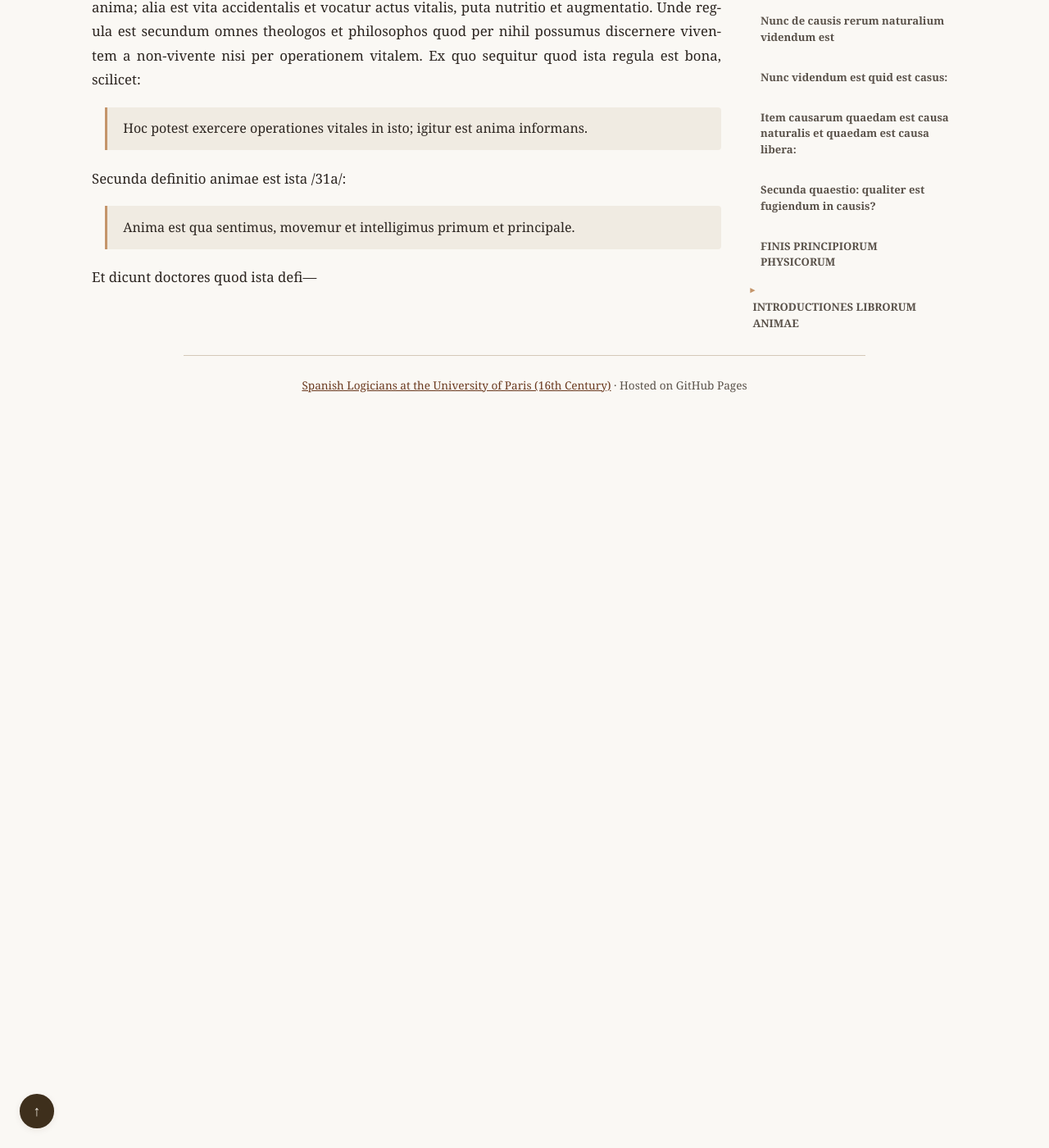
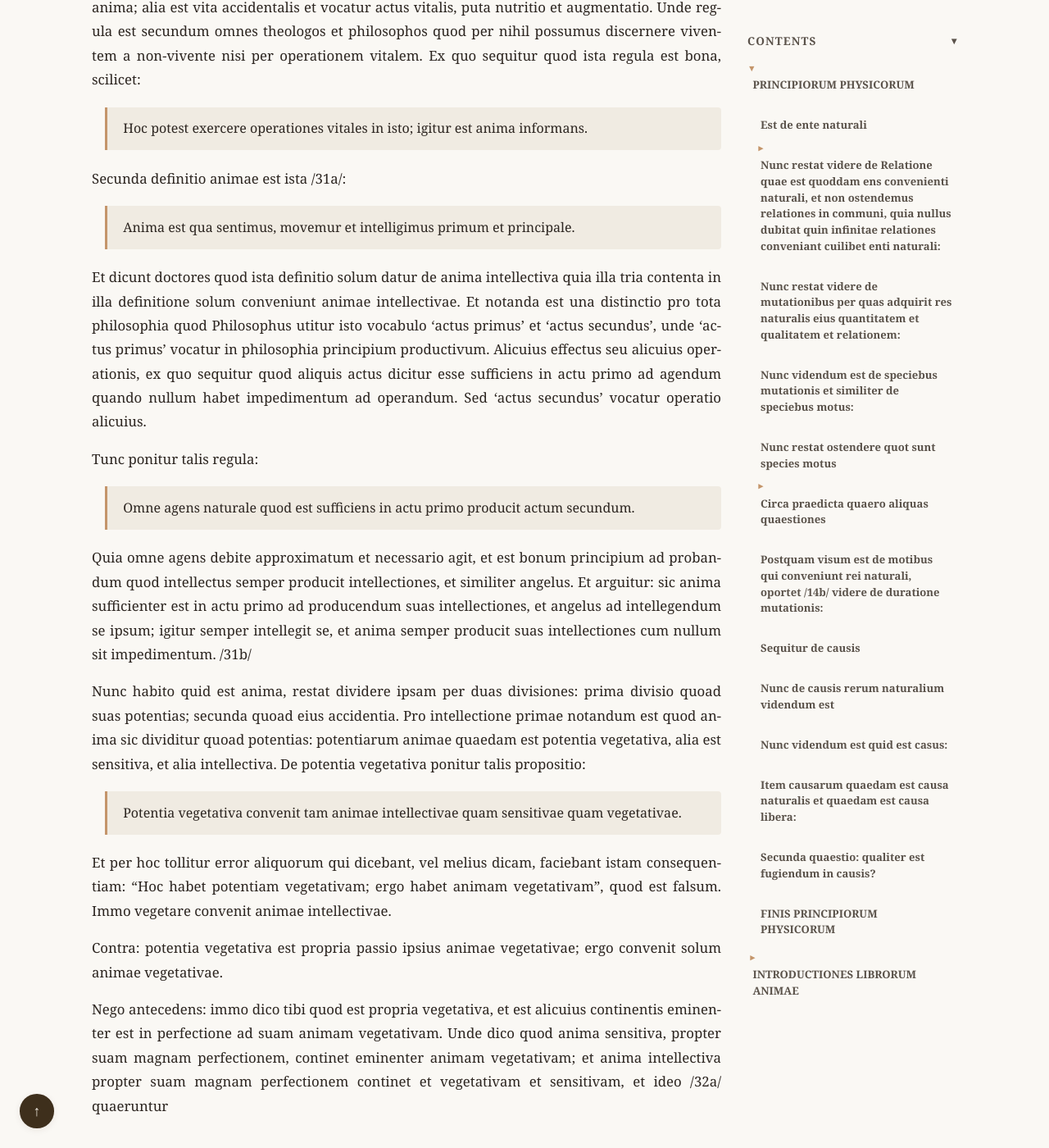
Before and after one commit to JoseBalado/Spanish-Logicians-at-the-University-of-Paris, a Jekyll site: the page built from philosophers/Jeronimo-Pardo/Principiorum-Phisicorum-et-Introductiones-Librorum-Animae.md, in a window 1280 px wide and 1400 px high, scrolled down 36149 px. Shown: the whole window at 82% size. Built offline with Jekyll 4.4.1, drawn with Linux system fonts in a browser that asks for light colours; before the commit the page ends 36654 px from its top, so only the background shows below that.

Commit message:
Pardo. Introductiones Librorum Animae page 31.

```diff
--- a/philosophers/Jeronimo-Pardo/Principiorum-Phisicorum-et-Introductiones-Librorum-Animae.md
+++ b/philosophers/Jeronimo-Pardo/Principiorum-Phisicorum-et-Introductiones-Librorum-Animae.md
@@ -692,7 +692,24 @@ Secunda definitio animae est ista /31a/:
 
 > Anima est qua sentimus, movemur et intelligimus primum et principale.
 
-Et dicunt doctores quod ista defi---
+Et dicunt doctores quod ista definitio solum datur de anima intellectiva quia illa tria contenta in illa definitione solum conveniunt animae intellectivae. Et notanda est una distinctio pro tota philosophia quod Philosophus utitur isto vocabulo 'actus primus' et 'actus secundus', unde 'actus primus' vocatur in philosophia principium productivum. Alicuius effectus seu alicuius operationis, ex quo sequitur quod aliquis actus dicitur esse sufficiens in actu primo ad agendum quando nullum habet impedimentum ad operandum. Sed 'actus secundus' vocatur operatio alicuius.
+
+Tunc ponitur talis regula:
+
+> Omne agens naturale quod est sufficiens in actu primo producit actum secundum.
+
+Quia omne agens debite approximatum et necessario agit, et est bonum principium ad probandum quod intellectus semper producit intellectiones, et similiter angelus. Et arguitur: sic anima sufficienter est in actu primo ad producendum suas intellectiones, et angelus ad intellegendum se ipsum; igitur semper intellegit se, et anima semper producit suas intellectiones cum nullum sit impedimentum. /31b/
+
+Nunc habito quid est anima, restat dividere ipsam per duas divisiones: prima divisio quoad suas potentias; secunda quoad eius accidentia. Pro intellectione primae notandum est quod anima sic dividitur quoad potentias: potentiarum animae quaedam est potentia vegetativa, alia est sensitiva, et alia intellectiva. De potentia vegetativa ponitur talis propositio:
+
+> Potentia vegetativa convenit tam animae intellectivae quam sensitivae quam vegetativae.
+
+Et per hoc tollitur error aliquorum qui dicebant, vel melius dicam, faciebant istam consequentiam: "Hoc habet potentiam vegetativam; ergo habet animam vegetativam", quod est falsum. Immo vegetare convenit animae intellectivae.
+
+Contra: potentia vegetativa est propria passio ipsius animae vegetativae; ergo convenit solum animae vegetativae.
+
+Nego antecedens: immo dico tibi quod est propria vegetativa, et est alicuius continentis eminenter est in perfectione ad suam animam vegetativam. Unde dico quod anima sensitiva, propter suam magnam perfectionem, continet eminenter animam vegetativam; et anima intellectiva propter suam magnam perfectionem continet et vegetativam et sensitivam, et ideo /32a/ quaeruntur
+
 
 <!--
 ## Apparatus Criticus Reference
```
